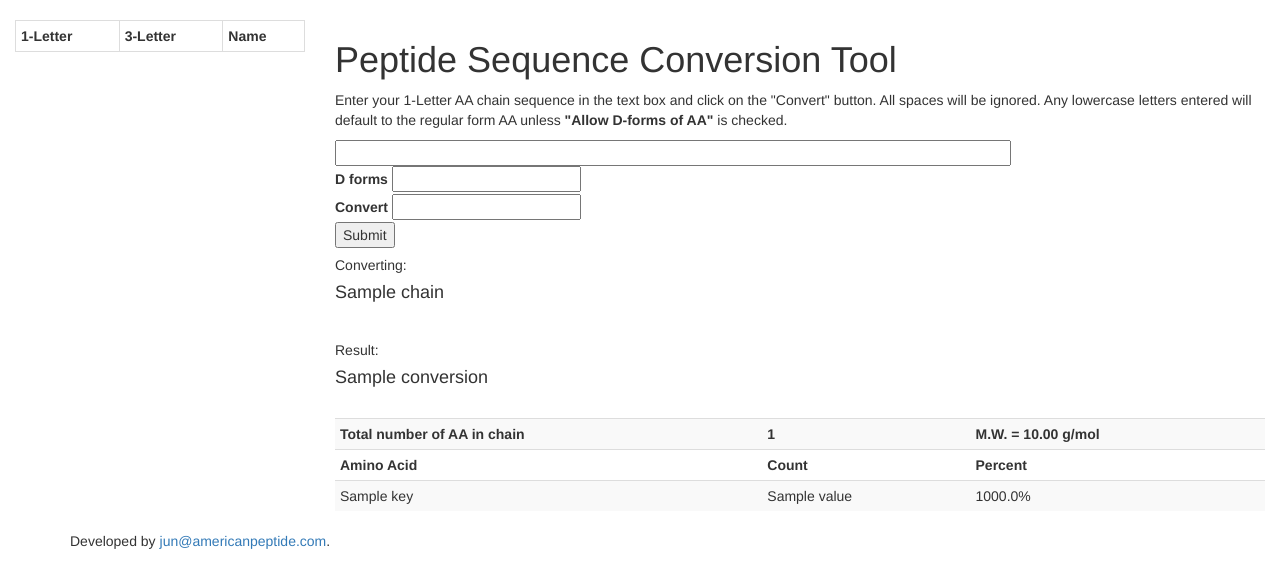
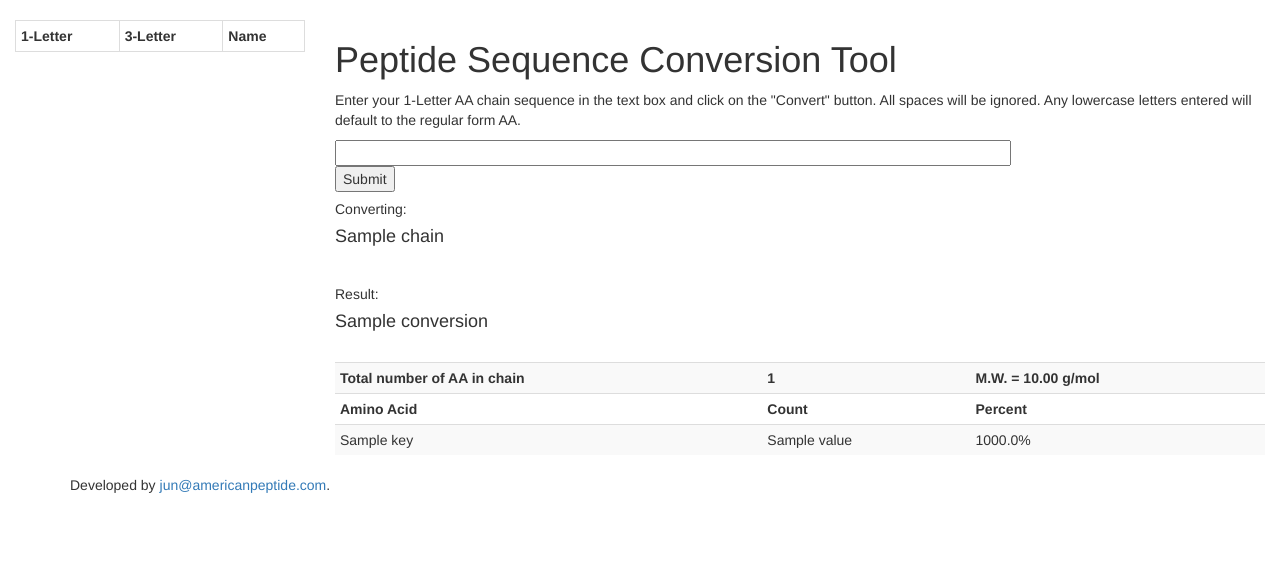
Before and after one commit to junclemente/peptools, a Python web app: template app/templates/index.html in a window 1280 px wide. Shown: the top 588 px of the page. Run offline with Jinja, Linux system fonts and the light colour scheme; the template is opened without the code that fills it: most values are stand-ins (such as "Sample title", 1, 10 or a date in 2020); form fields are guessed from the names that the template uses; lists and menus that the app fills with data are empty; some libraries are stand-ins or nearby versions.

Commit message:
refactor Removed some code that caused conversion error of lower case entry

```diff
--- a/app/my_functions.py
+++ b/app/my_functions.py
@@ -46,7 +46,7 @@ aa_dict = {'G': ['Gly', 'Glycine', 'nonpolar', 75.07],
 
 class PeptideChain:
 
-    def __init__(self, aa_chain, d_forms, convert3):
+    def __init__(self, aa_chain, d_forms = False, convert3 = False):
 
         # removes all spaces from AA chain
         aa_chain = str(aa_chain)
@@ -63,6 +63,8 @@ class PeptideChain:
         if not self.convert3:
             if not self.d_forms:
                 peptide1 = self.peptide.upper()
+
+        print peptide1
 
         # Convert3 is true, therefore creates peptide 1 letter representation from
         # 3 letter representation
@@ -90,6 +92,7 @@ class PeptideChain:
             print self.peptide
             print peptide3_list
             return peptide3_list
+
 
     def convert1_to_3(self):
 
--- a/app/templates/index.html
+++ b/app/templates/index.html
@@ -12,14 +12,14 @@
   <div class="row">
     <div class="col-md-9 col-md-push-3">
       <h1>Peptide Sequence Conversion Tool</h1>
-      <p>Enter your 1-Letter AA chain sequence in the text box and click on the "Convert" button. All spaces will be ignored. Any lowercase letters entered will default to the regular form AA unless <strong>"Allow D-forms of AA"</strong> is checked.</p>
+      <p>Enter your 1-Letter AA chain sequence in the text box and click on the "Convert" button. All spaces will be ignored. Any lowercase letters entered will default to the regular form AA. <!-- unless <strong>"Allow D-forms of AA"</strong> is checked.</p> -->
 
         <form action="" method="post" name="convert1">
           {{ form.hidden_tag() }}
           <p>
             {{ form.aa_string(size=80) }}<br />
-            {{ form.d_forms.label }} {{ form.d_forms }}<br />
-            {{ form.convert3.label }} {{ form.convert3 }}<br />
+<!--             {{ form.d_forms.label }} {{ form.d_forms }}<br />
+            {{ form.convert3.label }} {{ form.convert3 }}<br /> -->
             {{ form.submit }}
           </p>
         </form>
--- a/app/views.py
+++ b/app/views.py
@@ -21,7 +21,7 @@ def index():
                                 form.convert3.data)
         print form.d_forms.data
         print form.convert3.data
-        # result['chain'] = peptide1.peptide_chain()
+        result['chain'] = peptide1.peptide_chain()
         result['chain'] = peptide1.make_peptide_chain()
         result['length'] = peptide1.peptide_length()
         result['conversion'] = peptide1.convert1_to_3()
```
